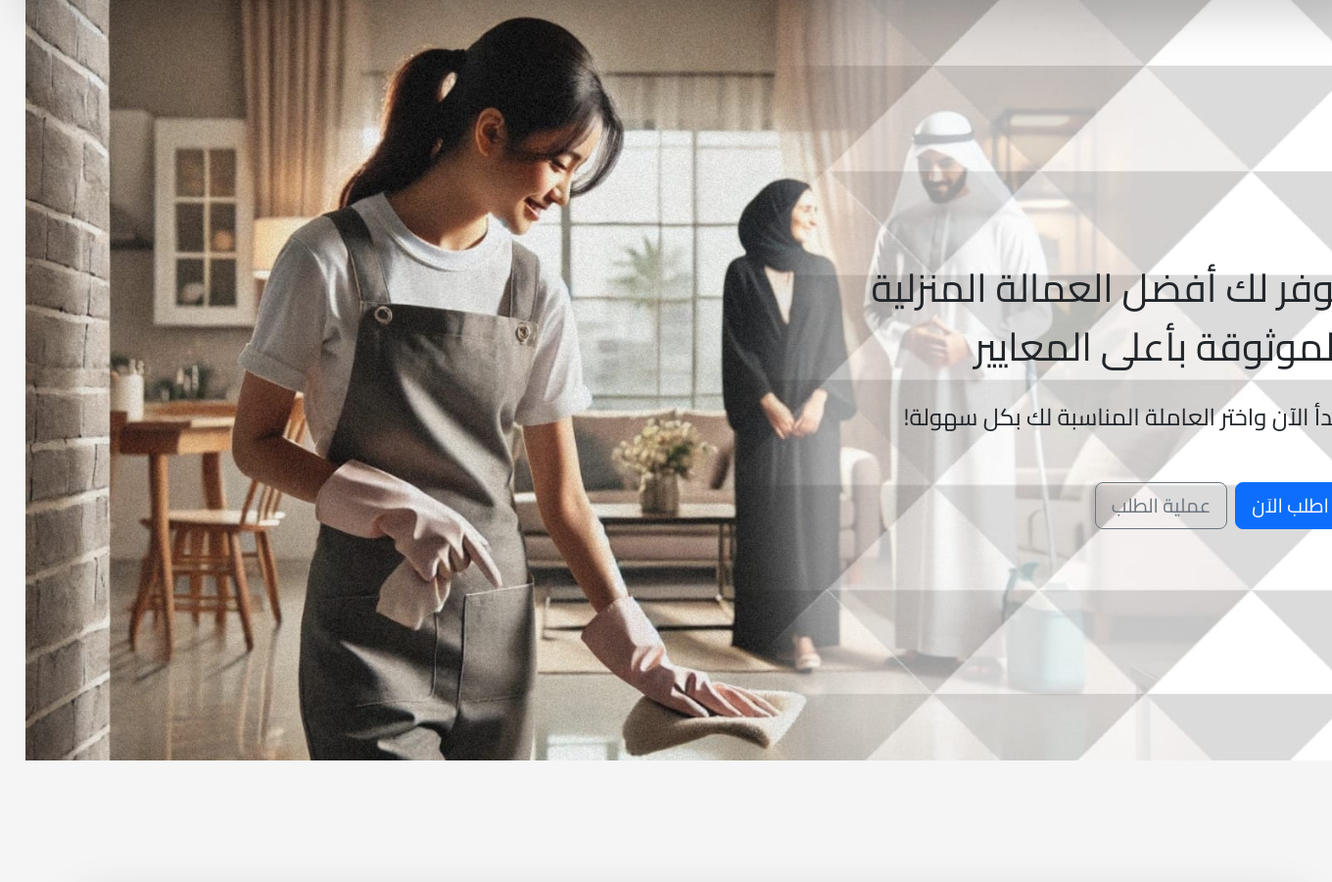
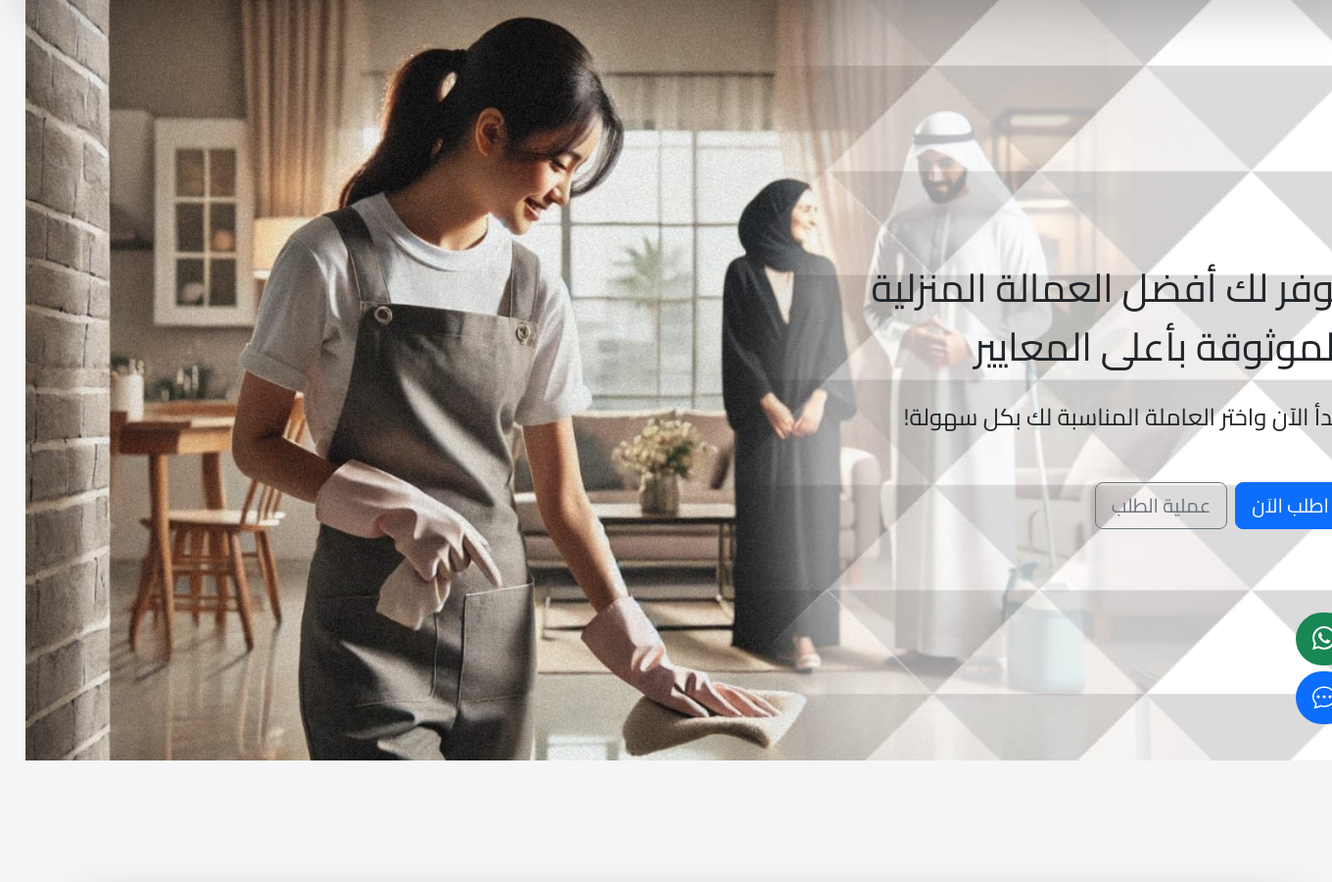
Before and after one commit to 93bx/maharat, a Flask app: page / in a window 1360 px wide. Shown: the part 56-956 px from the top of the page at 98% size. Run offline with Flask 3, Linux system fonts and the light colour scheme.

Commit message:
added floating buttons

```diff
--- a/static/css/style.css
+++ b/static/css/style.css
@@ -105,6 +105,20 @@
     margin: 0 7rem ;
 }
 
+.floating-btn-chat {
+    position: fixed;
+    bottom: 5px;
+    right: 5px;
+    z-index: 2;
+}
+
+.floating-btn-whats {
+    position: fixed;
+    bottom: 65px;
+    right: 5px;
+    z-index: 2;
+}
+
 @keyframes slide-left {
     from {
         transform: translateX(0);
--- a/templates/layout.html
+++ b/templates/layout.html
@@ -52,6 +52,12 @@
       {% block content %}{% endblock %}
     </main>
 
+    <button class="btn btn-lg floating-btn-whats bg-success rounded-5">
+      <i class="bi bi-whatsapp fs-4 text-white"></i>
+    </button>
+    <button class="btn btn-lg floating-btn-chat bg-primary rounded-5">
+      <i class="bi bi-chat-dots fs-4 text-white"></i>
+    </button>
     <div class="carousel-container sm">
       <div class="carousel-wrapper">
         <img src="{{ url_for('static', filename='images/slide-1.svg') }}" alt="">
```
Also changed, not shown: static/images/process1-img.png (added), static/images/process2-img.png (added), static/images/process3-img.png (added), static/images/process4-img.png (added).
